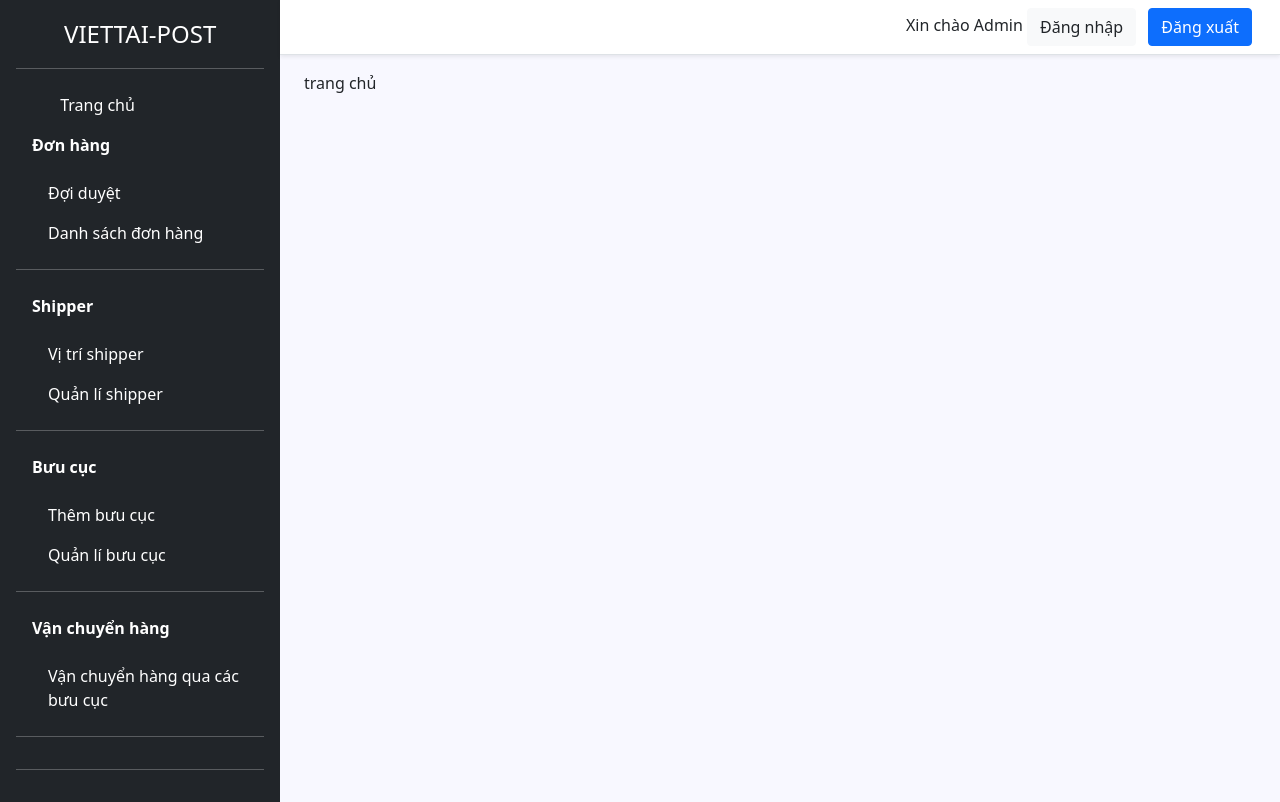
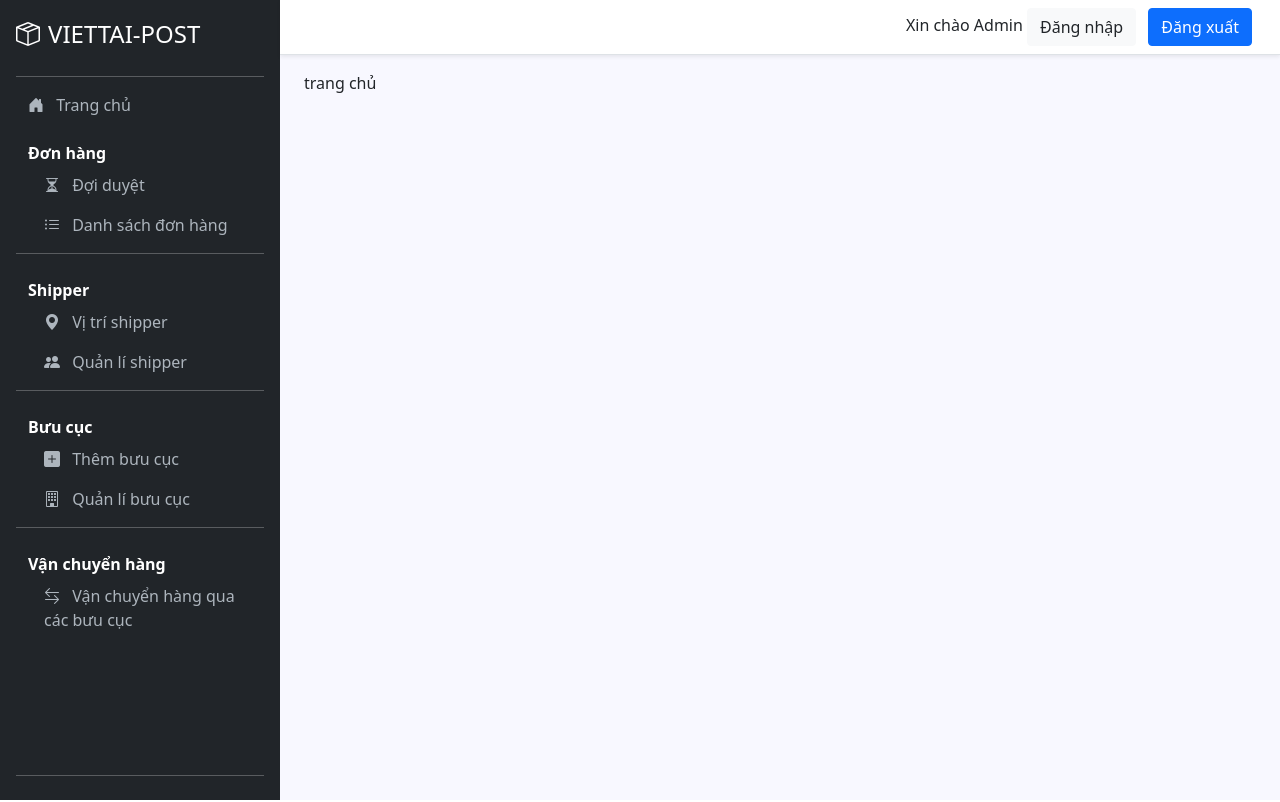
Before and after one commit to Cz203/VietTaiPost, a PHP site: page /viettaipost/admin/home.php in a window 1280 px wide. Run offline with PHP 8.4, Linux system fonts and the light colour scheme.

Commit message:
siderbar

```diff
--- a/admin/view/sidebar.php
+++ b/admin/view/sidebar.php
@@ -1,69 +1,113 @@
-<div class="d-flex flex-column flex-shrink-0 p-3 text-white bg-dark" style="width: 280px;">
-    <a href="/" class="d-flex align-items-center mb-3 mb-md-0 me-md-auto text-white text-decoration-none">
-      <svg class="bi me-2" width="40" height="32"><use xlink:href="#bootstrap"></use></svg>
+<link rel="stylesheet" href="https://cdn.jsdelivr.net/npm/bootstrap-icons@1.10.5/font/bootstrap-icons.css">
+<style>
+.sidebar-custom {
+  width: 280px;
+  min-height: 100vh;
+  background-color: #212529;
+  color: #fff;
+}
+
+.sidebar-custom .nav-link {
+  color: #adb5bd;
+  border-radius: 8px;
+  padding: 8px 12px;
+  transition: all 0.2s ease-in-out;
+}
+
+.sidebar-custom .nav-link:hover,
+.sidebar-custom .nav-link.active {
+  background-color: #343a40;
+  color: #fff;
+}
+
+.sidebar-custom .nav-link i {
+  margin-right: 8px;
+}
+
+.sidebar-custom .section-title {
+  font-weight: bold;
+  color: #fff;
+  padding-left: 12px;
+  margin-top: 1rem;
+}
+
+.sidebar-custom hr {
+  margin: 0.5rem 0;
+}
+</style>
+
+<div class="d-flex flex-column flex-shrink-0 p-3 sidebar-custom">
+  <a href="/" class="d-flex align-items-center mb-3 text-white text-decoration-none">
+    <i class="bi bi-box-seam fs-4 me-2"></i>
     <span class="fs-4">VIETTAI-POST</span>
   </a>
   <hr>
+
   <ul class="nav nav-pills flex-column mb-auto">
     <li class="nav-item">
-        <a href="home.php" class="nav-link text-white" aria-current="page">
-          <svg class="bi me-2" width="16" height="16"><use xlink:href="#home"></use></svg>
-          Trang chủ
+      <a href="home.php" class="nav-link">
+        <i class="bi bi-house-door-fill"></i> Trang chủ
       </a>
     </li>
-       <li class="nav-item">
-        <span class="nav-link text-white"><b>Đơn hàng</b></span>
-        <ul style="list-style:none; padding-left: 1rem; margin-top: 0.5rem;">
+
+    <div class="section-title">Đơn hàng</div>
+    <ul class="nav flex-column ps-3">
       <li>
-            <a class="nav-link text-white" href="duyet-don.php">Đợi duyệt</a>
+        <a class="nav-link" href="duyet-don.php">
+          <i class="bi bi-hourglass-split"></i> Đợi duyệt
+        </a>
       </li>
       <li>
-            <a class="nav-link text-white" href="don-hang.php">Danh sách đơn hàng</a>
+        <a class="nav-link" href="don-hang.php">
+          <i class="bi bi-list-ul"></i> Danh sách đơn hàng
+        </a>
       </li>
-        </ul>
-      </li>
-      <hr>
-
-      <li class="nav-item">
-        <span class="nav-link text-white"><b>Shipper</b></span>
-        <ul style="list-style:none; padding-left: 1rem; margin-top: 0.5rem;">
-          <li>
-            <a class="nav-link text-white" href="vi-tri-shipper.php">Vị trí shipper</a>
-          </li>
-          <li>
-            <a class="nav-link text-white" href="quan-li-shipper.php">Quản lí shipper</a>
-          </li>
-        </ul>
-      </li>
-      <hr>
-
-      <li class="nav-item">
-        <span class="nav-link text-white"><b>Bưu cục</b></span>
-        <ul style="list-style:none; padding-left: 1rem; margin-top: 0.5rem;">
-          <li>
-            <a class="nav-link text-white" href="them-buu-cuc.php">Thêm bưu cục</a>
-          </li>
-          <li>
-            <a class="nav-link text-white" href="quan-li-buu-cuc.php">Quản lí bưu cục</a>
-          </li>
-        </ul>
-      </li>
-      <hr>
-
-      <li class="nav-item">
-        <span class="nav-link text-white"><b>Vận chuyển hàng</b></span>
-        <ul style="list-style:none; padding-left: 1rem; margin-top: 0.5rem;">
-          <li>
-            <a class="nav-link text-white" href="van-chuyen-hang.php">Vận chuyển hàng qua các bưu cục</a>
-          </li>
-        </ul>
-      </li>
-      <hr>
-
     </ul>
     <hr>
 
+    <div class="section-title">Shipper</div>
+    <ul class="nav flex-column ps-3">
+      <li>
+        <a class="nav-link" href="vi-tri-shipper.php">
+          <i class="bi bi-geo-alt-fill"></i> Vị trí shipper
+        </a>
+      </li>
+      <li>
+        <a class="nav-link" href="quan-li-shipper.php">
+          <i class="bi bi-people-fill"></i> Quản lí shipper
+        </a>
+      </li>
+    </ul>
+    <hr>
+
+    <div class="section-title">Bưu cục</div>
+    <ul class="nav flex-column ps-3">
+      <li>
+        <a class="nav-link" href="them-buu-cuc.php">
+          <i class="bi bi-plus-square-fill"></i> Thêm bưu cục
+        </a>
+      </li>
+      <li>
+        <a class="nav-link" href="quan-li-buu-cuc.php">
+          <i class="bi bi-building"></i> Quản lí bưu cục
+        </a>
+      </li>
+    </ul>
+    <hr>
+
+    <div class="section-title">Vận chuyển hàng</div>
+    <ul class="nav flex-column ps-3">
+      <li>
+        <a class="nav-link" href="van-chuyen-hang.php">
+          <i class="bi bi-arrow-left-right"></i> Vận chuyển hàng qua các bưu cục
+        </a>
+      </li>
+    </ul>
+  </ul>
+  <hr>
 </div>
+
+<!-- Bootstrap & Custom CSS/JS -->
 <link rel="stylesheet" href="../asset/css/bootstrap.min.css">
+<link rel="stylesheet" href="../asset/css/style.css">
 <script src="../asset/js/bootstrap.bundle.min.js"></script>
-    <link rel="stylesheet" href="../asset/css/style.css">
```
Also changed, not shown: admin/quan-li-shipper.php (+12 -10 lines), nv/view/sidebar.php (+75 -61 lines). Lines whose indentation alone changed are shown as unchanged.
